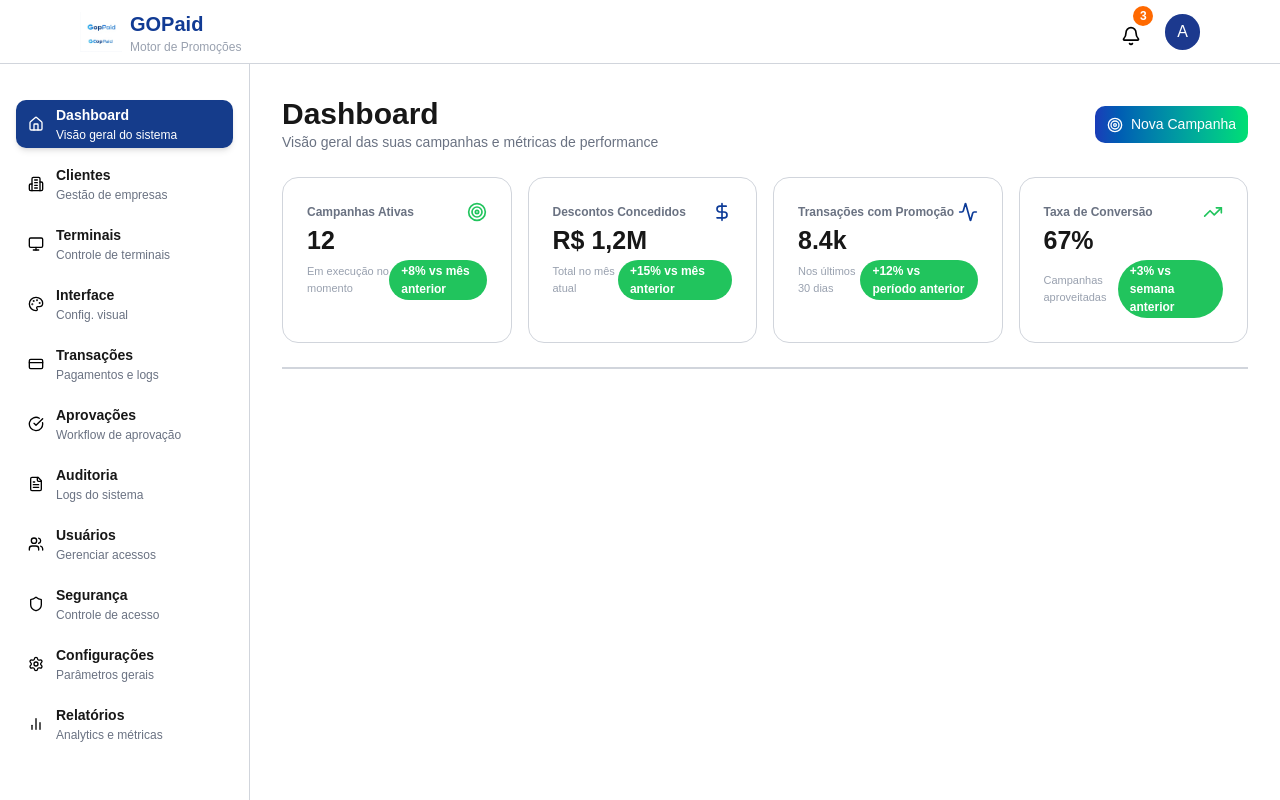
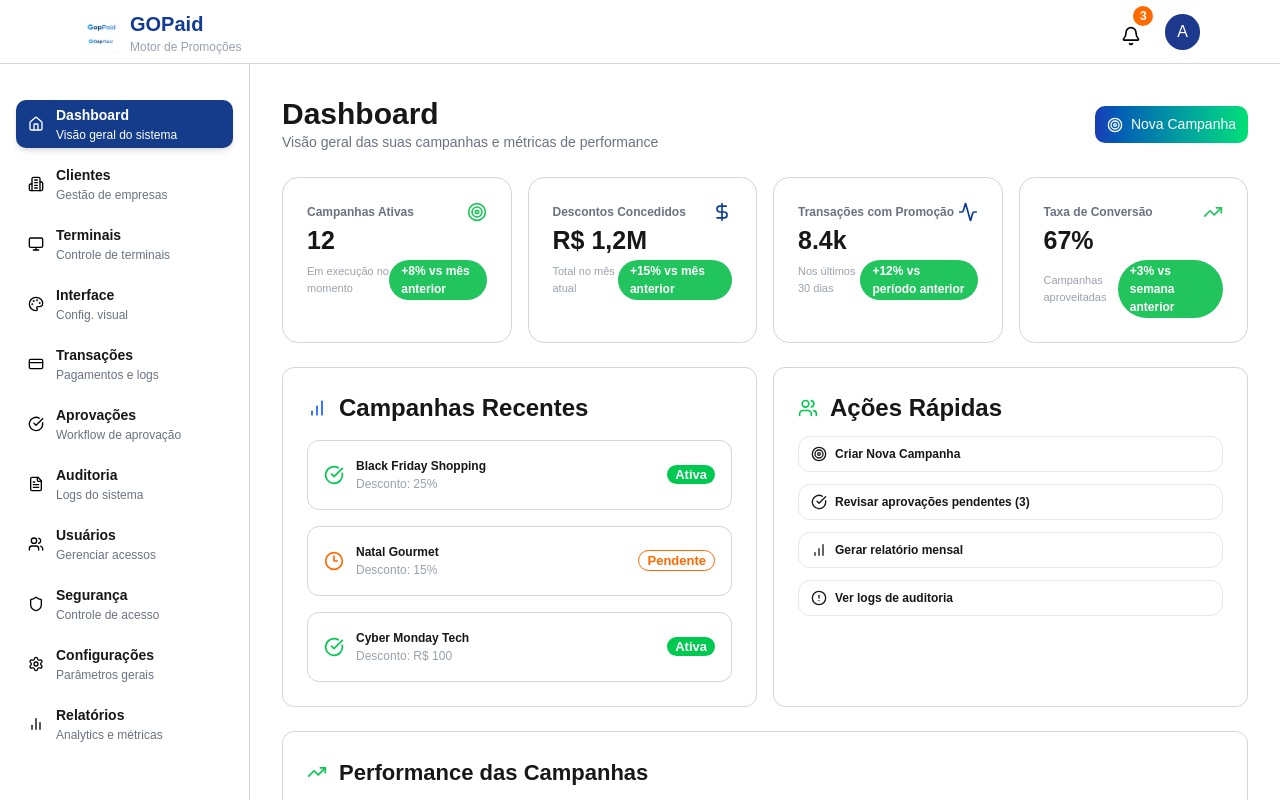
Before and after one commit to JohannPDaniel/Meu-projeto, a Next.js app: page /dashboard in a window 1280 px wide. Shown: the top 800 px of the page. Built offline with nearby package versions, Linux system fonts and the light colour scheme.

Commit message:
fazendo detalhes da pagina de dashboard

```diff
--- a/src/app/dashboard/page.tsx
+++ b/src/app/dashboard/page.tsx
@@ -1,13 +1,15 @@
-import { Target } from 'lucide-react';
+import { AlertCircle, BarChart, CheckCircle, Clock3, Target, TrendingUp, Users } from 'lucide-react';
 import { AppLayout } from '../../components/appLayout';
 import { infoDashboard } from '../../components/dashboard/infoDashboard';
 import { PainelDashboard } from '../../components/dashboard/painelDashboard';
+import { Campanhas } from "../../components/dashboard/campanhas";
+import { RapidAction } from "../../components/dashboard/RapidAction";
 
 export default function Dashboard() {
 	return (
 		<AppLayout>
 			<div className='flex xss:flex-col md:flex-row xss:gap-4 items-center justify-between'>
-				<div className="xss:text-center md:text-start">
+				<div className='xss:text-center md:text-start'>
 					<h1 className='text-3xl font-bold'>Dashboard</h1>
 					<p className='text-gray-500 md:text-[14px]'>
 						Visão geral das suas campanhas e métricas de performance
@@ -35,9 +37,73 @@ export default function Dashboard() {
 				))}
 			</div>
 
-			<div className="grid xl:grid-cols-2 border border-gray-300">
-				<div></div>
-				<div></div>
+			<div className='grid grid-cols-2 gap-4 '>
+				<div className='flex flex-col gap-4 border border-gray-300 p-6 rounded-xl'>
+					<div className='flex items-center gap-3 '>
+						<BarChart className='w-5 h-5 text-blue-600' />
+						<div className='text-2xl font-[600]'>Campanhas Recentes</div>
+					</div>
+
+					<Campanhas
+						icon={CheckCircle}
+						title='Black Friday Shopping'
+						paragraphy='Desconto: 25%'
+						status='Ativa'
+					/>
+
+					<Campanhas
+						icon={Clock3}
+						title='Natal Gourmet'
+						paragraphy='Desconto: 15%'
+						status='Pendente'
+					/>
+
+					<Campanhas
+						icon={CheckCircle}
+						title='Cyber Monday Tech'
+						paragraphy='Desconto: R$ 100'
+						status='Ativa'
+					/>
+				</div>
+
+				<div className='flex flex-col gap-3 border border-gray-300 p-6 rounded-xl'>
+					<div className='flex items-center gap-3 '>
+						<Users className='w-5 h-5 text-green-500' />
+						<div className='text-2xl font-[600]'>Ações Rápidas</div>
+					</div>
+
+					<RapidAction
+						icon={Target}
+						text='Criar Nova Campanha'
+					/>
+					<RapidAction
+						icon={CheckCircle}
+						text='Revisar aprovações pendentes (3)'
+					/>
+					<RapidAction
+						icon={BarChart}
+						text='Gerar relatório mensal'
+					/>
+					<RapidAction
+						icon={AlertCircle}
+						text='Ver logs de auditoria'
+					/>
+				</div>
+			</div>
+
+			<div className='grid gap-4 border border-gray-300 p-6 rounded-[12px]'>
+				<div className='flex items-center gap-3 '>
+					<TrendingUp className='w-5 h-5 text-green-500' />
+					<h1 className='text-[22px] font-bold'>Performance das Campanhas</h1>
+				</div>
+
+				<div className='w-full h-auto flex flex-col items-center justify-center border-2 border-dashed border-gray-300 rounded-xl p-45'>
+					<BarChart className='w-15 h-15 text-gray-400' />
+					<h3 className='font-bold text-gray-500'>Gráfico de Performance</h3>
+					<p className='text-[14px] text-gray-400'>
+						Visualização detalhada das métricas em tempo real
+					</p>
+				</div>
 			</div>
 		</AppLayout>
 	);
--- /dev/null
+++ b/src/components/dashboard/RapidAction.tsx
@@ -0,0 +1,14 @@
+import { LucideIcon } from 'lucide-react';
+
+interface RapidActionProps {
+	icon: LucideIcon;
+	text: string;
+}
+export const RapidAction = ({ icon: Icon, text }: RapidActionProps) => {
+	return (
+		<div className="flex items-center gap-2 border border-gray-200 px-3 py-2 rounded-xl cursor-pointer hover:bg-blue-100 hover:text-blue-900 hover:shadow-md">
+            <Icon className='w-4 h-4' />
+            <p className="text-[12px] font-bold">{text}</p>
+		</div>
+	);
+};
--- /dev/null
+++ b/src/components/dashboard/campanhas.tsx
@@ -0,0 +1,46 @@
+import { LucideIcon } from 'lucide-react';
+
+interface CampanhasProps {
+	icon: LucideIcon;
+	title: string;
+	paragraphy: string;
+	status: 'Ativa' | 'Pendente';
+}
+
+export const Campanhas = ({
+	icon: Icon,
+	title,
+	paragraphy,
+	status,
+}: CampanhasProps) => {
+	// Mapeando estilos por status
+	const statusStyles: Record<typeof status, string> = {
+		Ativa: 'text-white bg-green-500',
+		Pendente: 'text-orange-500 border border-orange-500 bg-transparent',
+	};
+
+	return (
+		<div className='flex items-center justify-between border border-gray-300 rounded-xl p-4'>
+			<div className='flex items-center gap-3'>
+				<div>
+					<Icon
+						className={`w-5 h-5 ${
+							status === 'Ativa' ? 'text-green-500' : 'text-orange-500'
+						}`}
+					/>
+				</div>
+
+				<div>
+					<h3 className='text-[12px] font-bold'>{title}</h3>
+					<p className='text-[12px] text-gray-400'>{paragraphy}</p>
+				</div>
+			</div>
+			<div>
+				<p
+					className={`text-[13px] font-bold px-2 py-0 rounded-xl ${statusStyles[status]}`}>
+					{status}
+				</p>
+			</div>
+		</div>
+	);
+};
```
